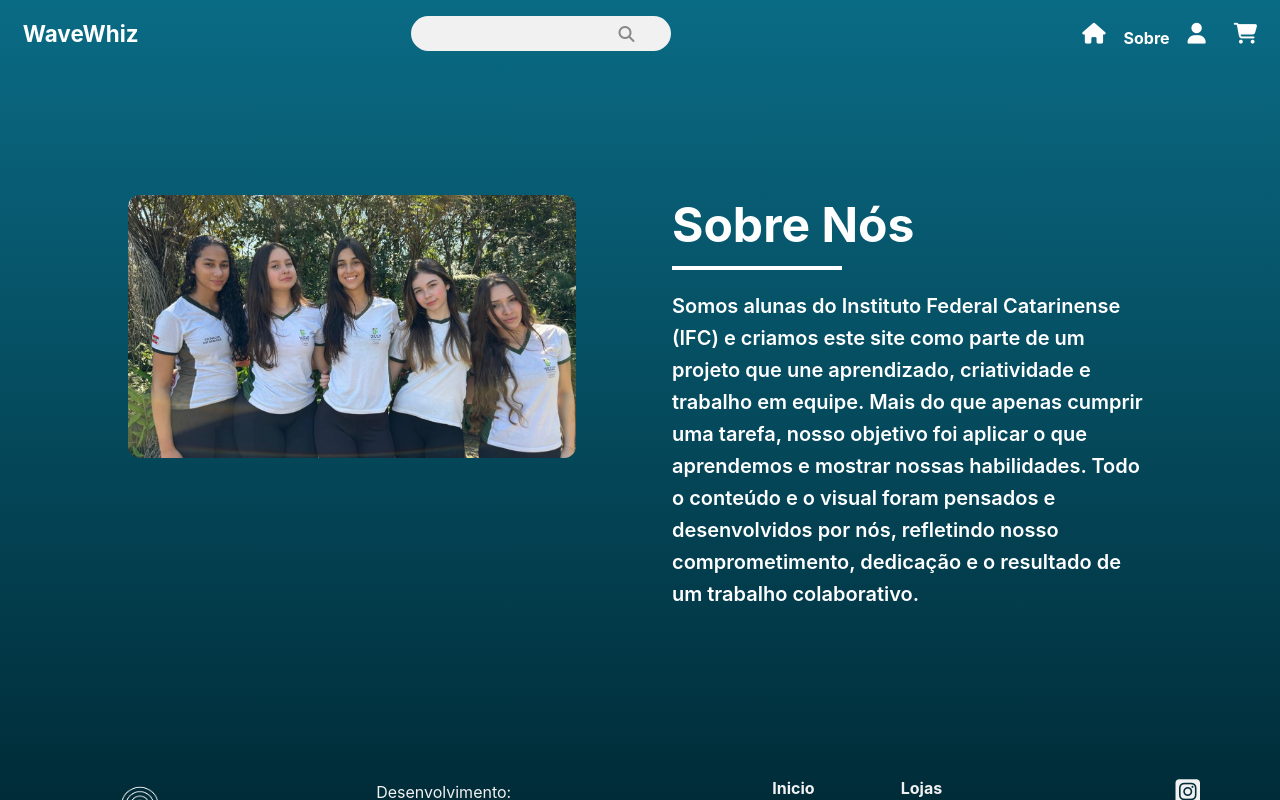
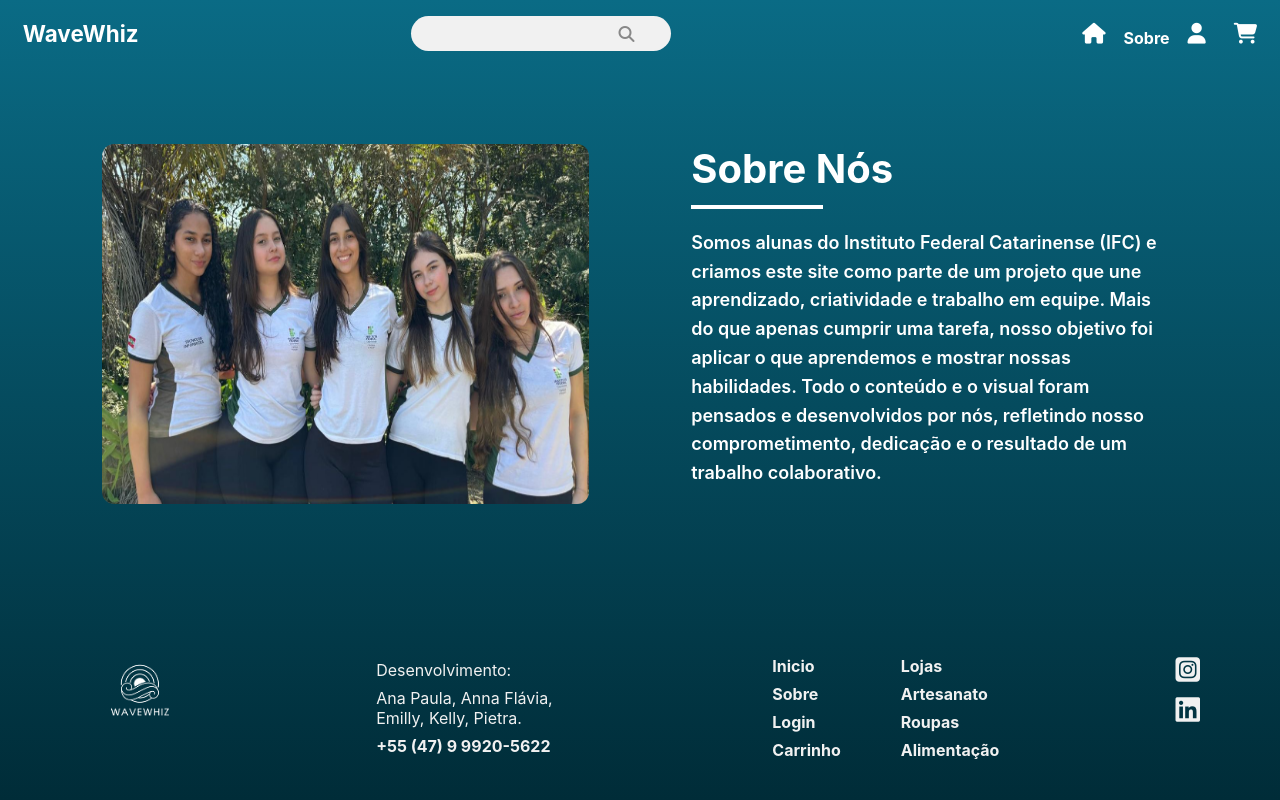
Before and after one commit to hackathon-capri/wavewhiz, a Vue app in the folder projeto/: page /sobre-nos in a window 1280 px wide. Built offline with nearby package versions, Linux system fonts and the light colour scheme.

Commit message:
Responsividade para notebooks #8

```diff
--- a/projeto/src/views/SobreNosView.vue
+++ b/projeto/src/views/SobreNosView.vue
@@ -68,6 +68,30 @@ div.direita p {
 }
 
 /*---------->RESPONSIVIDADE<----------*/
+@media (max-width: 1366px) {
+  div.template {
+    margin: 6vw 8vw;
+    gap: 3vw;
+  }
+
+  div.esquerda img {
+    width: 60vw;
+    height: 45vh;
+  }
+
+  div.direita h1 {
+    font-size: 2.5rem;
+  }
+
+  div.direita hr {
+    width: 10vw;
+  }
+
+  div.direita p {
+    font-size: 18px;
+  }
+}
+
 @media (max-width: 768px) {
   div.template {
     flex-direction: column;
```
